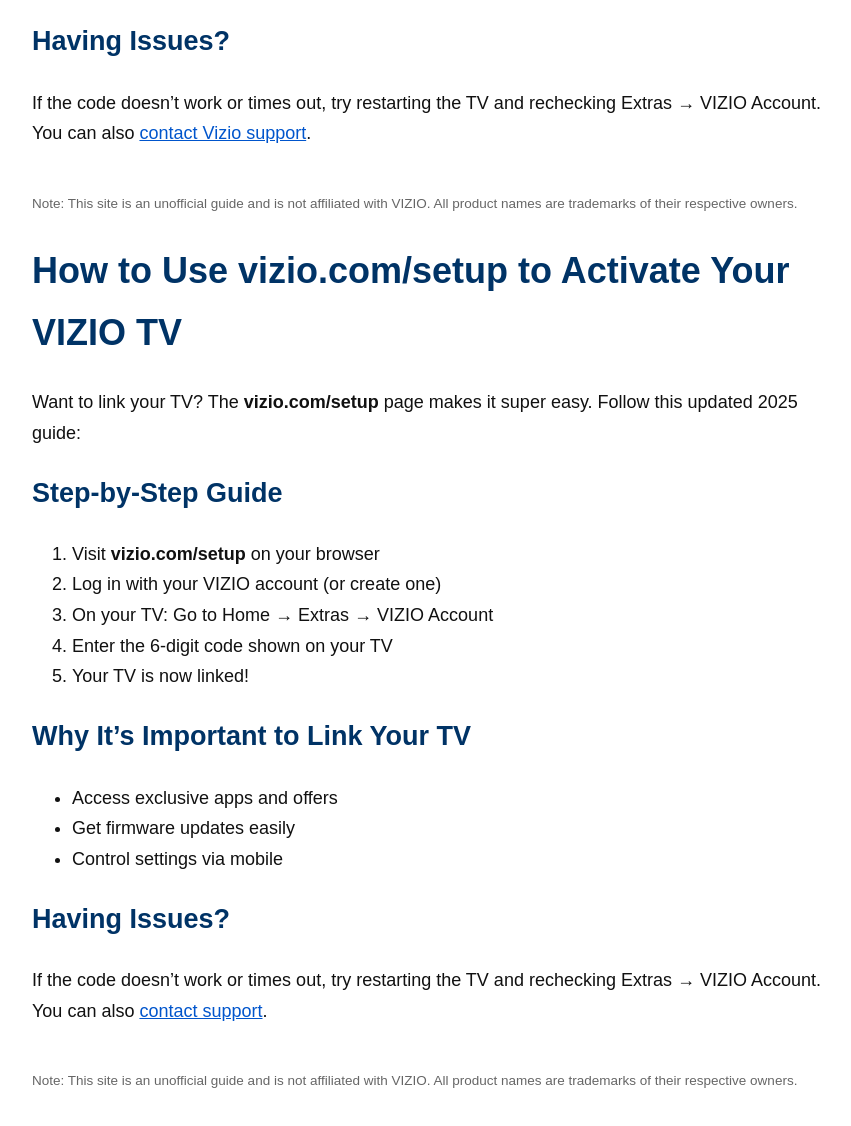
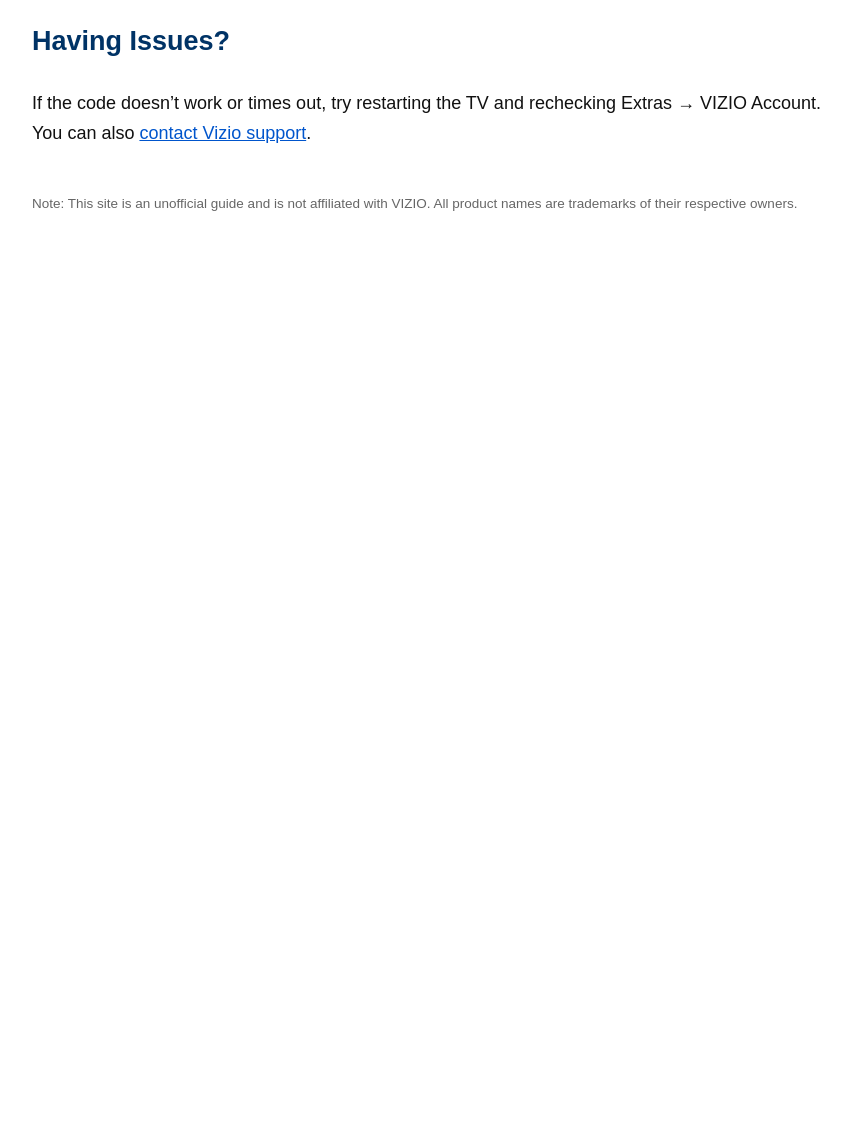
Before and after one commit to viziocomsetuphelp/viziocomsetuphelp.github.io, a plain HTML site: page index.html in a window 1280 px wide. Shown: the part 681-1807 px from the top of the page, without its empty margins (208-1059 px from the left). After the commit the page ends 934 px from the top, so only its background shows below. Drawn offline with Linux system fonts and the light colour scheme.

Commit message:
Update index.html

```diff
--- a/index.html
+++ b/index.html
@@ -108,32 +108,3 @@
   </main>
 </body>
 </html>
-
-<body>
-  <h1>How to Use vizio.com/setup to Activate Your VIZIO TV</h1>
-  <p>Want to link your TV? The <strong>vizio.com/setup</strong> page makes it super easy. Follow this updated 2025 guide:</p>
-
-  <h2>Step-by-Step Guide</h2>
-  <ol>
-    <li>Visit <strong>vizio.com/setup</strong> on your browser</li>
-    <li>Log in with your VIZIO account (or create one)</li>
-    <li>On your TV: Go to Home → Extras → VIZIO Account</li>
-    <li>Enter the 6-digit code shown on your TV</li>
-    <li>Your TV is now linked!</li>
-  </ol>
-
-  <h2>Why It’s Important to Link Your TV</h2>
-  <ul>
-    <li>Access exclusive apps and offers</li>
-    <li>Get firmware updates easily</li>
-    <li>Control settings via mobile</li>
-  </ul>
-
-  <h2>Having Issues?</h2>
-  <p>If the code doesn’t work or times out, try restarting the TV and rechecking Extras → VIZIO Account. You can also <a href="https://support.vizio.com">contact support</a>.</p>
-
-  <footer>
-    <p><small>Note: This site is an unofficial guide and is not affiliated with VIZIO. All product names are trademarks of their respective owners.</small></p>
-  </footer>
-</body>
-</html>
```
